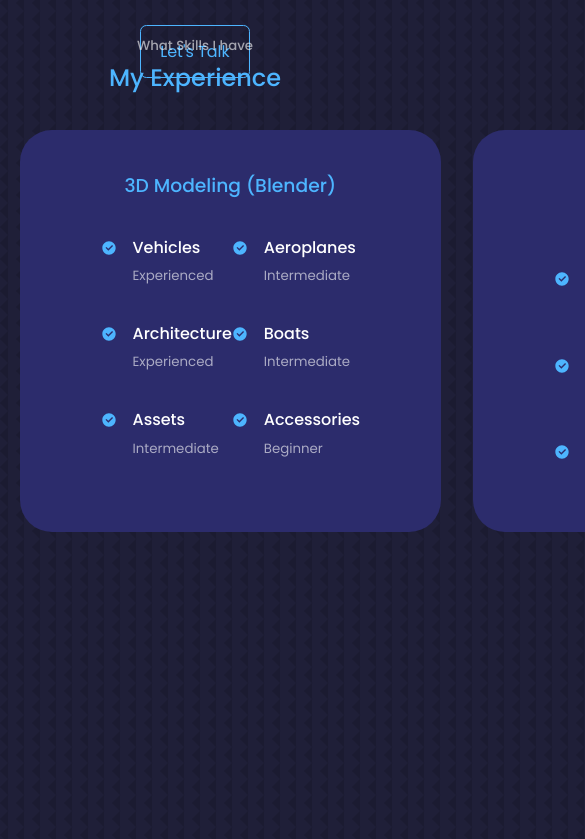
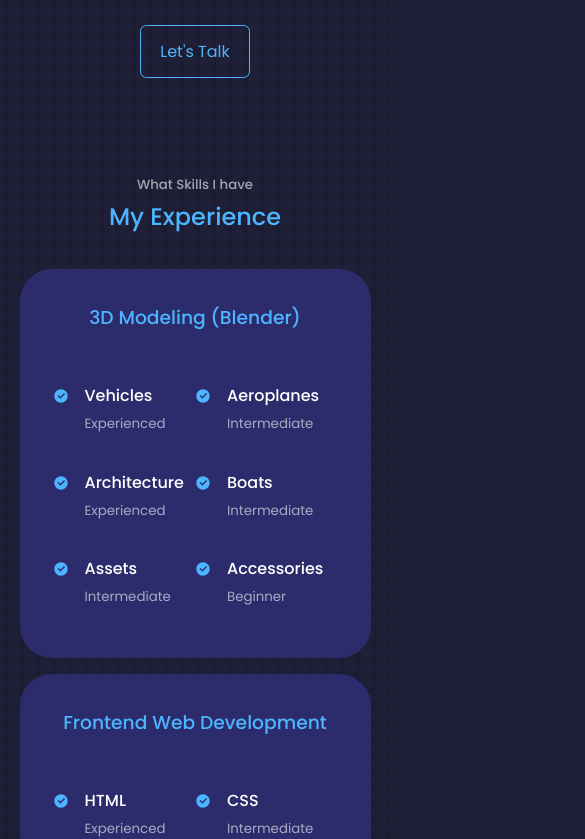
Before and after one commit to dows16/Portfolio, a React (Create React App) app: page / in a window 390 px wide. Shown: the part 1845-2684 px from the top of the page, 585 px wide, since content can reach past the window. Built offline with nearby package versions, Linux system fonts and the light colour scheme.

Commit message:
first commit

```diff
--- a/src/components/experience/experience.css
+++ b/src/components/experience/experience.css
@@ -39,3 +39,32 @@
     margin-top: 6px;
     color: var(--color-primary);
 }
+
+/* ============== MEDIA QUERIES (MEDIUM DEVICES) ============== */
+@media screen and (max-width: 1024px) {
+    .experience__container {
+        grid-template-columns: 1fr;
+    }
+
+    .experience__container > div {
+        width: 80%;
+        padding: 2rem;
+        margin: 0 auto;
+    }
+
+    .experience__content {
+        padding: 1rem;
+    }
+}
+
+/* ============== MEDIA QUERIES (SMALL DEVICES) ============== */
+@media screen and (max-width: 600px) {
+    .experience__container {
+        gap: 1rem;
+    }
+
+    .experience__container > div {
+        width: 100%;
+        padding: 2rem 1rem;
+    }
+}
--- a/src/index.css
+++ b/src/index.css
@@ -58,7 +58,6 @@
 
 section {
     margin-top: 8rem;
-    height: 100vh;
 }
 
 section > h2, section > h5 {
```
